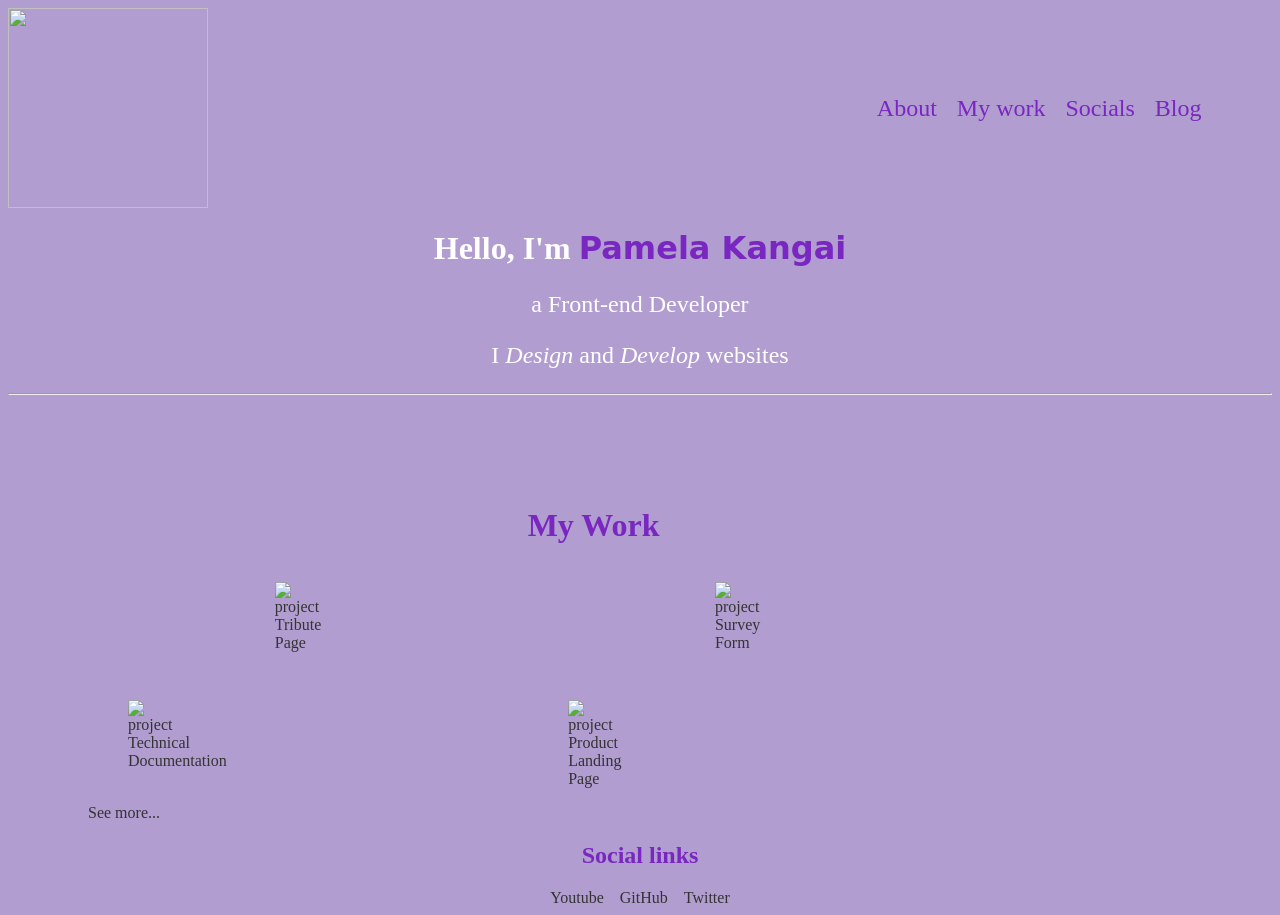
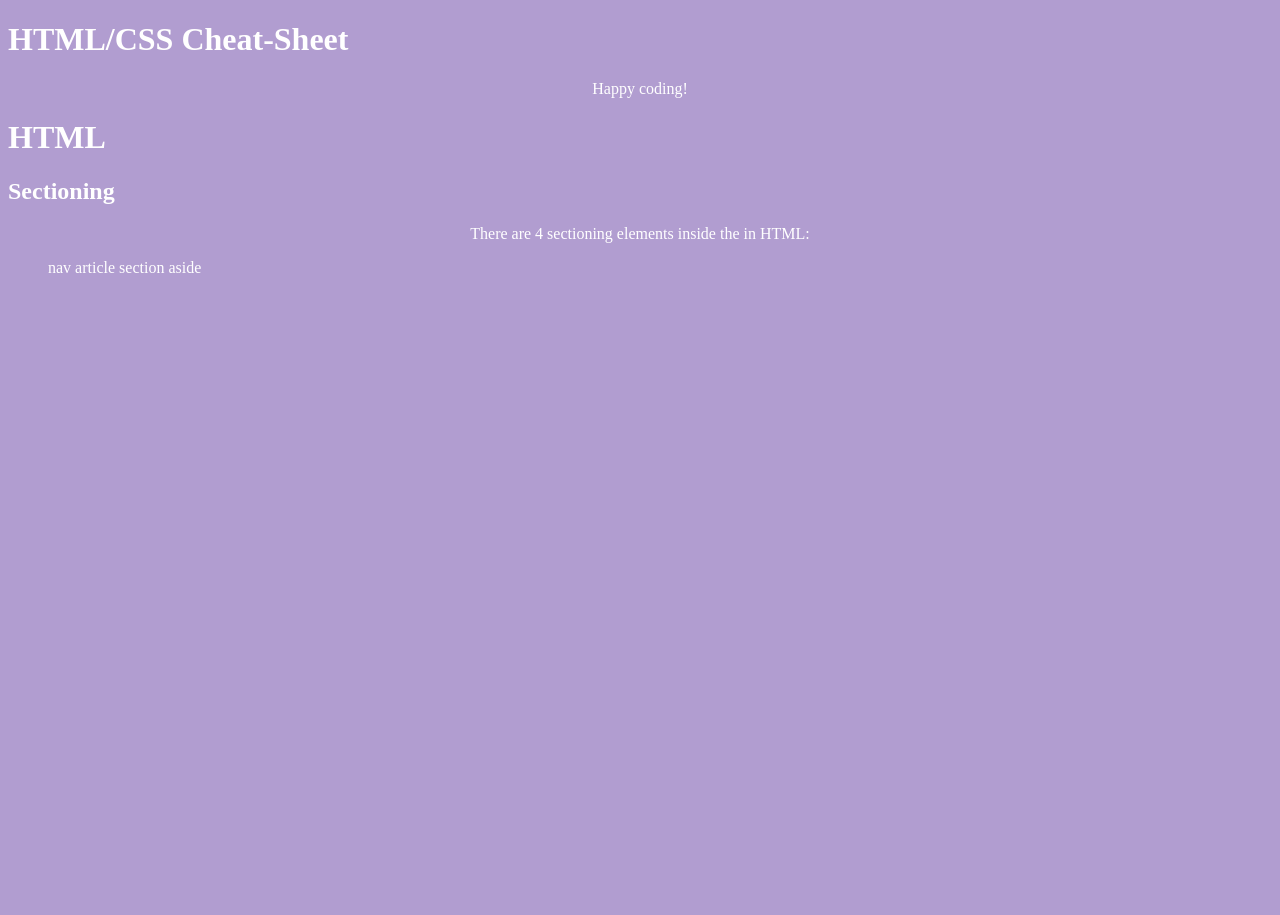
Before and after one commit to PamelaKM/portfolio, a plain HTML site: page index.html in a window 1280 px wide. After the commit the page ends 829 px from the top, so only its background shows below. Drawn offline with Linux system fonts and the light colour scheme.

Commit message:
Update index.html

```diff
--- a/index.html
+++ b/index.html
@@ -2,95 +2,26 @@
 <html lang="en">
 	<head>
 		<meta charset="utf-8">
-	<meta name="viewport" content="width=device-width, initial-scale=1">
+		<meta name="viewport" content="width=device-width, initial-scale=1.0">
 		<link rel="stylesheet" type="text/css" href="styles.css">
-	<title>Portfolio</title>
+		<title>HTML/CSS Notes</title>
 	</head>
 	<body>
-	<div class="header">
-		<div class="logo">
-			<img src="C:\Users\Pamela\Downloads\plogo.png" width="200px" height="200px">
-		</div>
-	<div class="navbar">
-		<nav>
-			<ul>
-			<li><a href="welcome">About</a></li>
-			<li><a href="projects">My work</a></li>
-			<li><a href="socials">Socials</a></li>
-			<li><a href="https://pamelak.hashnode.dev/" target="_blank">Blog</a> </li>
-			</ul>
-		</nav>
-	</div>
-	</div>
-	<div class ="welcome">
-		<h1>Hello, I'm <span class="name">Pamela Kangai</span></h1>
-		<p>a Front-end Developer</p>
-		<p>I <em>Design</em> and <em>Develop</em> websites</p>
-	</div>
-	<hr>
-	<div class="projects">
-		<h1>My Work</h1>
-		<div class="sample-projects">
-			<a class="project-tile" href="https://codepen.io/PamelaKM/full/RwqJKVN">
-          <figure>
-          <img class="project-image" src="C:\Users\Pamela\Pictures\projects\tribute.png" alt="project" />
-          <figcaption><a href="https://codepen.io/PamelaKM/full/RwqJKVN"
-          target="_blank">Tribute Page</a></figcaption>
-          </figure>
-        </a>
-
-        <a class="project-tile">
-        	<a class="project-tile" href="https://codepen.io/PamelaKM/full/LYXrxRa">
-          <figure>
-            <img class="project-image"
-            src="C:\Users\Pamela\Pictures\projects\Survey.png" alt="project" width="200" height="200"/>
-          <figcaption><a href="https://codepen.io/PamelaKM/full/LYXrxRa"
-          target="_blank">Survey Form</a></figcaption>
-        </figure>
-        </a>
-
-        <a class="project-tile">
-        	<a class="project-tile" href="https://codepen.io/PamelaKM/full/VwVRapN">
-          <figure>
-          <img class="project-image"
-            src="C:\Users\Pamela\Pictures\projects\Documentation.png" alt="project" width="200" height="200"/>
-            <figcaption><a href="https://codepen.io/PamelaKM/full/VwVRapN"
-          target="_blank">Technical Documentation</a></figcaption>
-          </figure>
-        </a>
-
-        <a class="project-tile">
-        	<a class="project-tile" href="https://codepen.io/PamelaKM/full/vYQPGmo">
-          <figure>
-          <img class="project-image"
-            src="C:\Users\Pamela\Pictures\projects\ProductLanding.png"
-            alt="project" width="200" height="200" />
-            <figcaption><a href="https://codepen.io/PamelaKM/full/vYQPGmo"
-          target="_blank">Product Landing Page</a></figcaption>
-        </figure>
-        </a>
-      </div>
-      <a class="button" href="https://codepen.io/your-work/" target="_blank">See more...</a>
-		</div>
-	<div class="socials">
-		<h2>Social links</h2>
-      <div class="contact-links">
-        <a
-          href="https://www.youtube.com/channel/UCMVdBXSUTqQZSmXOaHb0Rag"
-          target="_blank"
-          >Youtube</a
-        >
-        <a
-          id="profile-link"
-          href="https://github.com/PamelaKM"
-          target="_blank"
-          >GitHub</a
-        >
-        <a
-          href="https://twitter.com/KangaiMbarata"
-          target="_blank"
-          >Twitter</a
-        >
+		<header class="head">
+			<h1>HTML/CSS Cheat-Sheet</h1>
+			<p>Happy coding!</p>
+		</header>
+		<div class="html">
+			<h1>HTML</h1>
+			<h2>Sectioning</h2>
+			<p>There are 4 sectioning elements inside the <body> in HTML:
+				<ol>
+					<li>nav</li>
+				    <li>article</li>
+				    <li>section</li>
+				    <li>aside</li>
+				</ol>
+			</p>
 		</div>
 	</body>
 </html>
```
Lines whose indentation alone changed are shown as unchanged.
